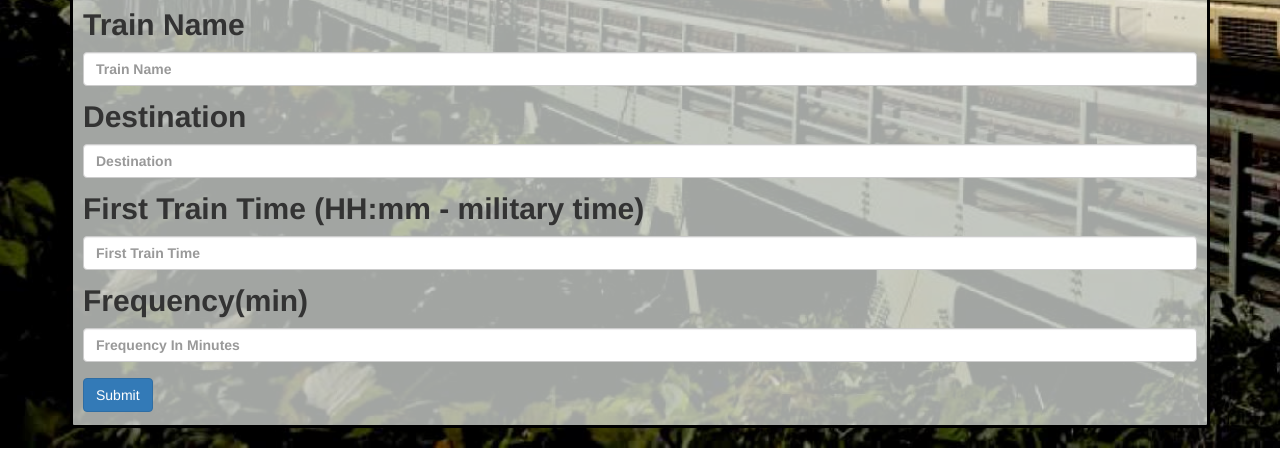
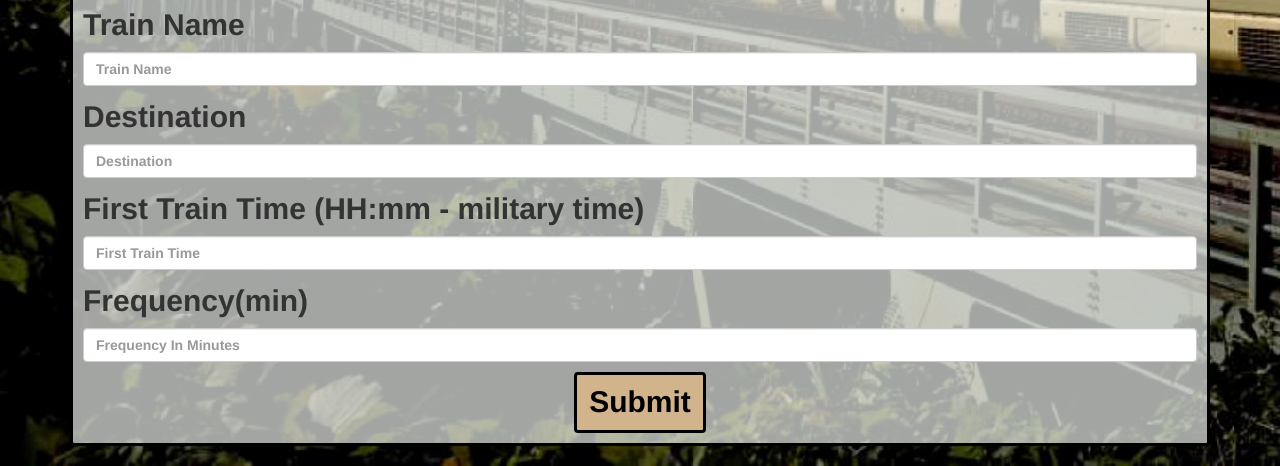
Before and after one commit to cptaylor38/Catch-That-Train, a plain HTML site: page index.html in a window 1280 px wide. Shown: the part 674-1140 px from the top of the page. Drawn offline with nearby package versions, Linux system fonts and the light colour scheme; no server answers.

Commit message:
few style changes to submit button

```diff
--- a/assets/css/train.css
+++ b/assets/css/train.css
@@ -39,6 +39,20 @@ body
 		6px 6px 0 #000;
 }
 
+.addButton
+{
+   text-align: center;
+}
+
+#trainAdd
+{
+    font-size: 30px;
+    font-weight: bold;
+    background: tan;
+    color: black;
+    border: 3px solid black;
+}
+
 #userTime
 {
     text-align: center;
--- a/index.html
+++ b/index.html
@@ -71,7 +71,7 @@
                     <label for="frequency">Frequency(min)</label>
                     <input type="text" class="form-control" id="frequency" placeholder="Frequency In Minutes">
                 </div>
-                <div class="form-group trainInputPanel">
+                <div class="form-group trainInputPanel addButton">
                     <button type="submit" class="btn btn-primary" id="trainAdd">Submit</button>
                 </div>
             </form>
```
